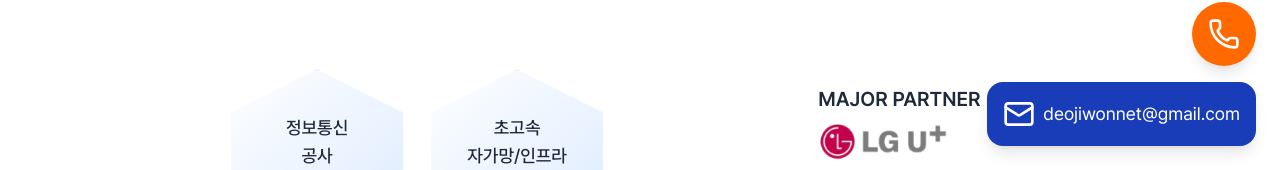
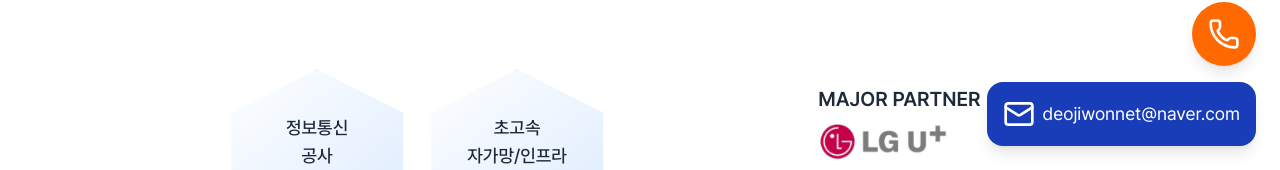
Before and after one commit to heo-it/deojiwon-web, a Next.js app: page / in a window 1280 px wide. Both pictures are taken after a click on the element 1224 px from the left and 744 px from the top of the page. Shown: the part 630-800 px from the top of the page. Built offline with nearby package versions, Linux system fonts and the light colour scheme.

Commit message:
chore: 이메일 변경

```diff
--- a/components/FloatingContactButtons.tsx
+++ b/components/FloatingContactButtons.tsx
@@ -71,7 +71,7 @@ export default function FloatingContactButtons() {
             }
             className="whitespace-nowrap cursor-pointer"
           >
-            deojiwonnet@gmail.com
+            deojiwonnet@naver.com
           </span>
         </motion.div>
       </motion.div>
```
